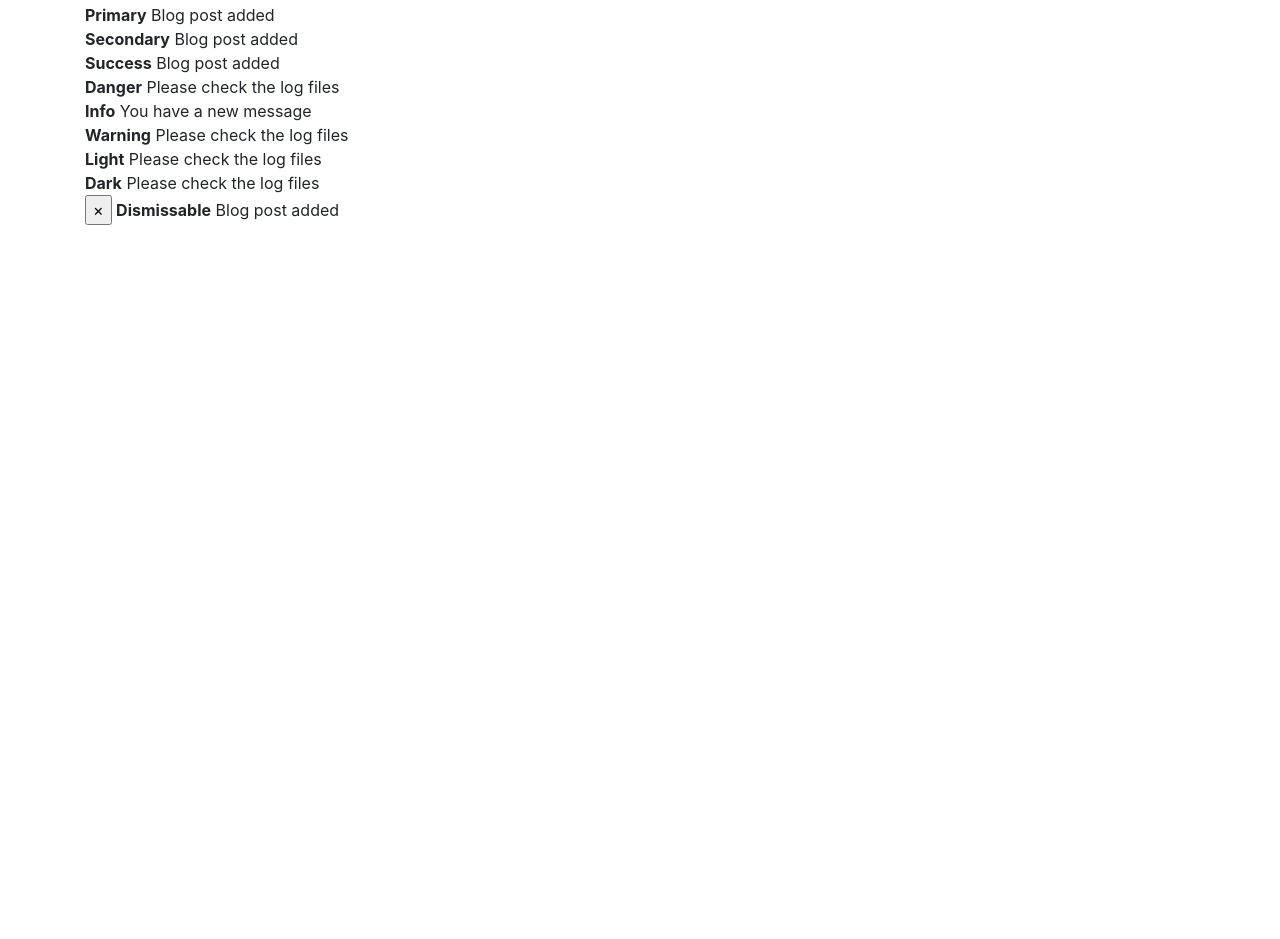
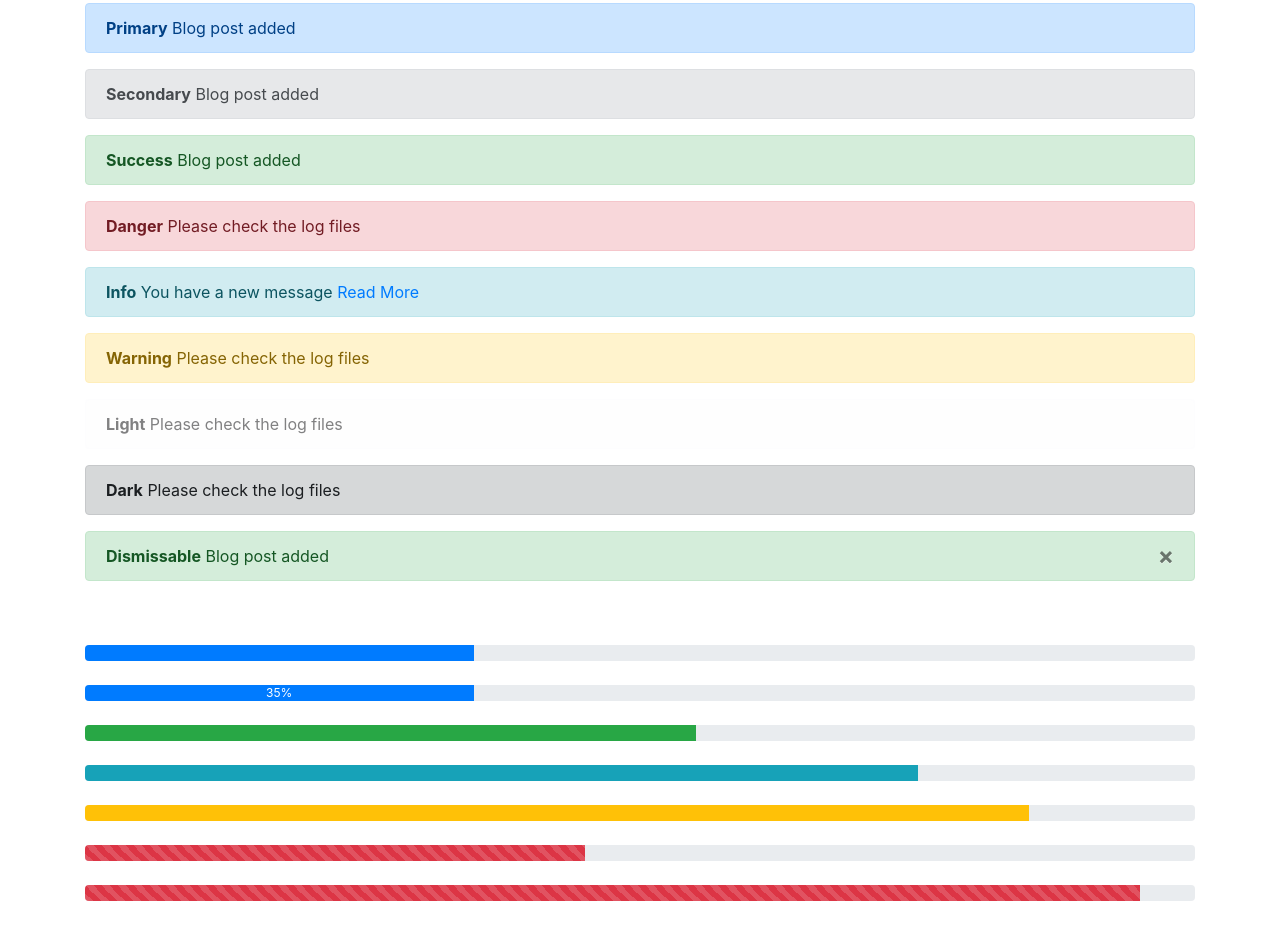
Before and after one commit to ReggEvans/bootstrap-sandbox, a plain HTML site: page 3_7_alerts_progress.html in a window 1280 px wide. Shown: the part 195-1134 px from the top of the page. Before the commit the page ends 1112 px from the top, so only its background shows below. Drawn offline with nearby package versions, Linux system fonts and the light colour scheme.

Commit message:
alert and progress bar components added

```diff
--- a/3_7_alerts_progress.html
+++ b/3_7_alerts_progress.html
@@ -83,42 +83,42 @@
         <!--########################START HERE#########################-->
 
         <!-- ALERTS -->
-        <div>
+        <div class="alert alert-primary">
           <strong>Primary</strong> Blog post added
         </div>
 
-        <div>
+        <div class="alert alert-secondary">
           <strong>Secondary</strong> Blog post added
         </div>
 
-        <div>
+        <div class="alert alert-success">
             <strong>Success</strong> Blog post added
         </div>
 
-        <div>
+        <div class="alert alert-danger">
             <strong>Danger</strong> Please check the log files
         </div>
 
-        <div>
-            <strong>Info</strong> You have a new message
+        <div class="alert alert-info">
+            <strong>Info</strong> You have a new message <a href="#" class="alertlink">Read More</a>
         </div>
 
-        <div>
+        <div class="alert alert-warning">
             <strong>Warning</strong> Please check the log files
         </div>
 
-        <div>
+        <div class="alert alert-light">
             <strong>Light</strong> Please check the log files
         </div>
 
-        <div>
+        <div class="alert alert-dark">
             <strong>Dark</strong> Please check the log files
         </div>
 
 
         <!-- DISMISSABLE ALERT -->
-        <div>
-            <button type="button">
+        <div class="alert alert-success alert-dismissable fade show">
+            <button type="button" class="close" data-dismiss="alert">
                 <span>&times;</span>
             </button>
             <strong>Dismissable</strong> Blog post added
@@ -127,32 +127,32 @@
         <br><br>
 
         <!-- PROGRESS BARS -->
-        <div>
-            <div></div>
+        <div class="progress">
+            <div class="progress-bar" style="width: 35%;"></div>
         </div>
         <br>
-        <div>
-            <div></div>
+        <div class="progress">
+            <div class="progress-bar" style="width: 35%;">35%</div>
         </div>
         <br>
-        <div>
-            <div></div>
+        <div class="progress">
+            <div class="progress-bar bg-success" style="width: 55%;"></div>
         </div>
         <br>
-        <div>
-            <div></div>
+        <div class="progress">
+            <div class="progress-bar bg-info" style="width: 75%;"></div>
         </div>
         <br>
-        <div>
-            <div></div>
+        <div class="progress">
+            <div class="progress-bar bg-warning" style="width: 85%;"></div>
         </div>
         <br>
-        <div>
-            <div></div>
+        <div class="progress">
+            <div class="progress-bar bg-danger progress-bar-striped" style="width: 45%;"></div>
         </div>
         <br>
-        <div>
-            <div></div>
+        <div class="progress">
+            <div class="progress-bar bg-danger progress-bar-striped progress-bar-animated" style="width: 95%;"></div>
         </div>
 
     </div><!-- ./container -->
```
